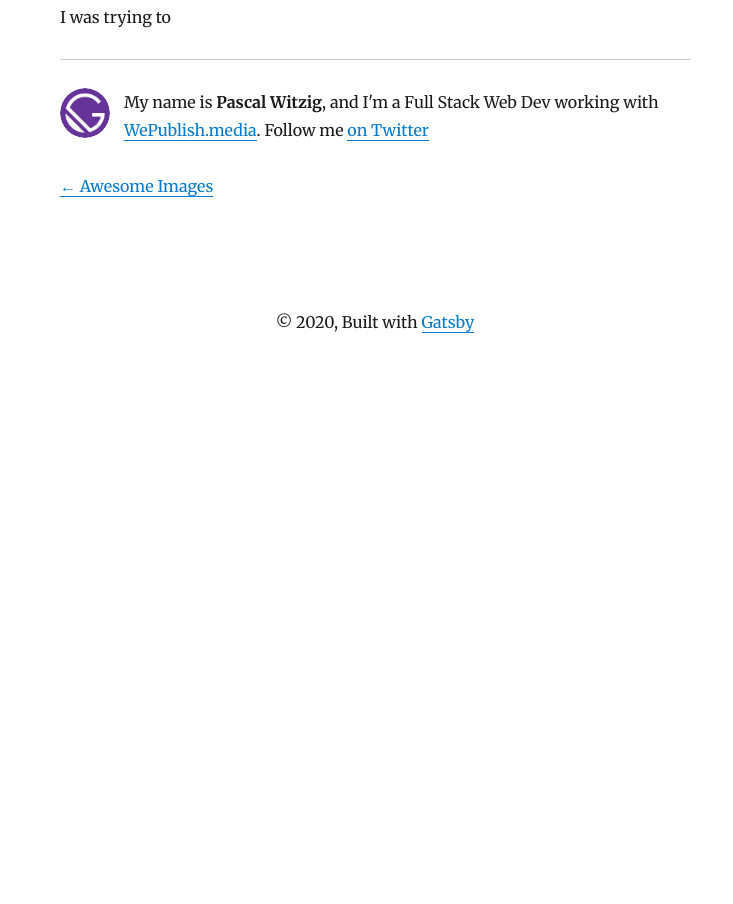
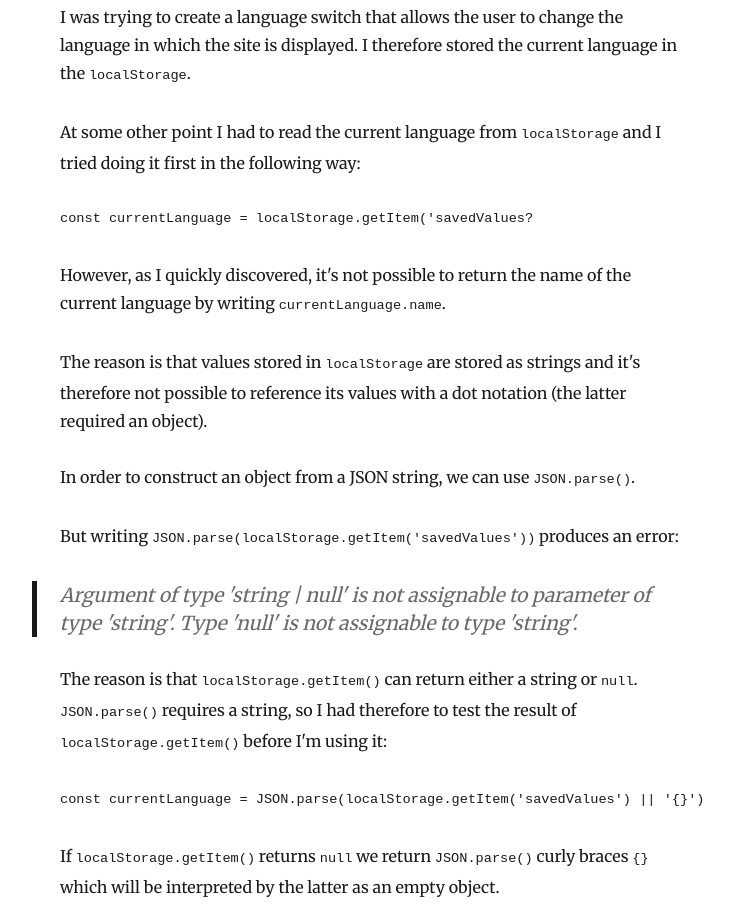
Before and after one commit to 0815pascal/blog, a Gatsby site: page /blog/test/ in a window 1280 px wide. Shown: the part 308-1212 px from the top of the page, without its empty margins (265-998 px from the left). Before the commit the page ends 800 px from the top, so only its background shows below. Built offline with nearby package versions, Linux system fonts and the light colour scheme; Gatsby itself is replaced by a stand-in of ours; some packages are replaced by stand-ins of ours; code samples lack their colours.

Commit message:
Update Blog “test”

````diff
--- a/content/blog/test.md
+++ b/content/blog/test.md
@@ -6,4 +6,27 @@ description: "In this post I discuss how we can handle Typescript-error:
   Argument of type 'string | null' is not assignable to parameter of type
   'string'. Type 'null' is not assignable to type 'string'."
 ---
-I was trying to
+I was trying to create a language switch that allows the user to change the language in which the site is displayed. I therefore stored the current language in the `localStorage`.
+
+At some other point I had to read the current language from `localStorage` and I tried doing it first in the following way:
+
+```javascript
+const currentLanguage = localStorage.getItem('savedValues?
+```
+
+However, as I quickly discovered, it's not possible to return the name of the current language by writing `currentLanguage.name`.
+
+The reason is that values stored in `localStorage` are stored as strings and it's therefore not possible to reference its values with a dot notation (the latter required an object).
+
+In order to construct an object from a JSON string, we can use `JSON.parse()`.
+
+But writing `JSON.parse(localStorage.getItem('savedValues'))` produces an error:
+
+> Argument of type 'string | null' is not assignable to parameter of type 'string'. Type 'null' is not assignable to type 'string'.
+
+The reason is that `localStorage.getItem()` can return either a string or `null`. `JSON.parse()` requires a string, so I had therefore to test the result of `localStorage.getItem()` before I'm using it:
+
+```javascript
+const currentLanguage = JSON.parse(localStorage.getItem('savedValues') || '{}')
+```
+If `localStorage.getItem()` returns `null` we return `JSON.parse()` curly braces `{}` which will be interpreted by the latter as an empty object.
````
